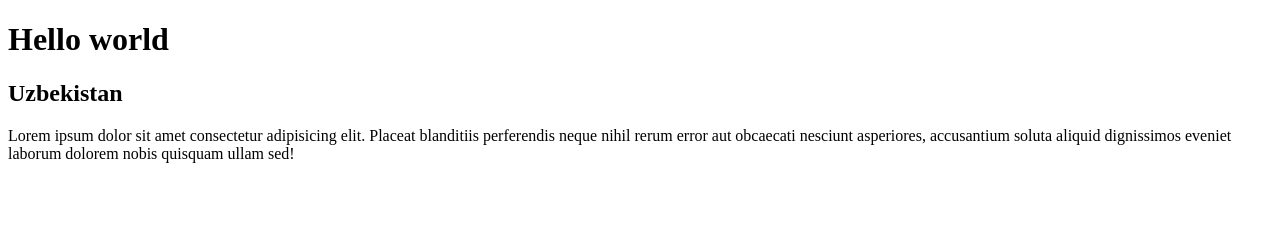
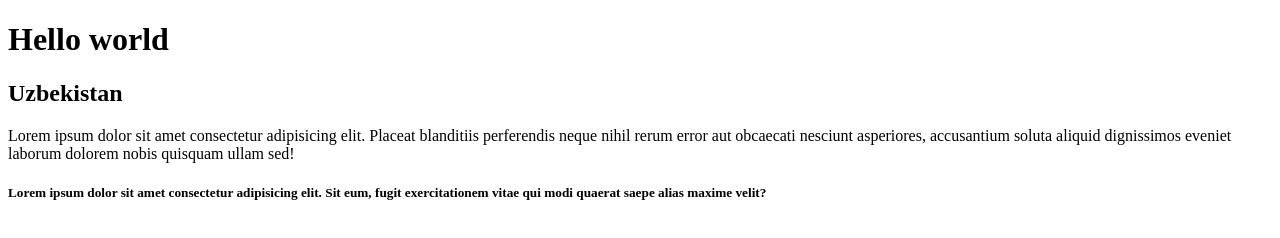
Before and after one commit to iammatkarimov/lesson1, a plain HTML site: page index.html in a window 1280 px wide. Drawn offline with Linux system fonts and the light colour scheme.

Commit message:
third commit

```diff
--- a/index.html
+++ b/index.html
@@ -9,5 +9,6 @@
    <h1 class="zag">Hello world</h1>
    <h2>Uzbekistan</h2>
    <p class="text">Lorem ipsum dolor sit amet consectetur adipisicing elit. Placeat blanditiis perferendis neque nihil rerum error aut obcaecati nesciunt asperiores, accusantium soluta aliquid dignissimos eveniet laborum dolorem nobis quisquam ullam sed!</p>
+   <h5>Lorem ipsum dolor sit amet consectetur adipisicing elit. Sit eum, fugit exercitationem vitae qui modi quaerat saepe alias maxime velit?</h5>
 </body>
 </html>
```
